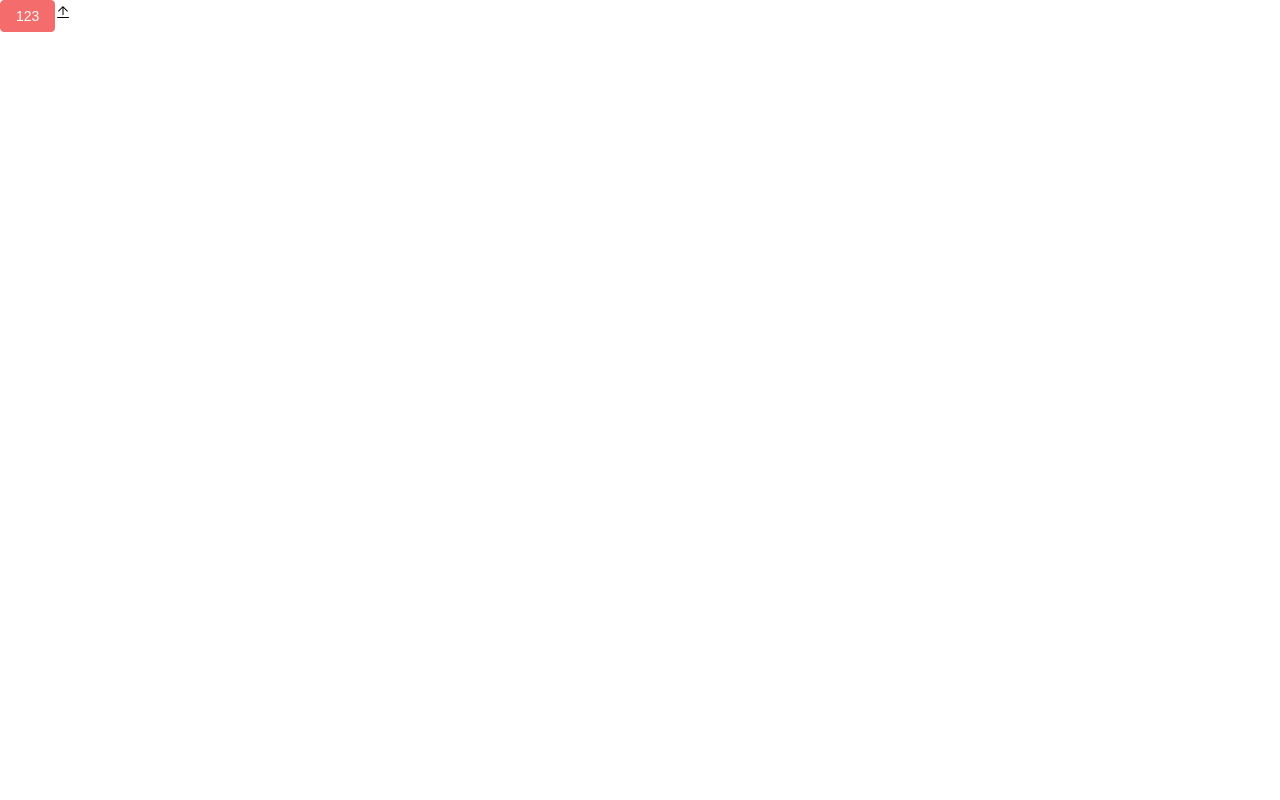
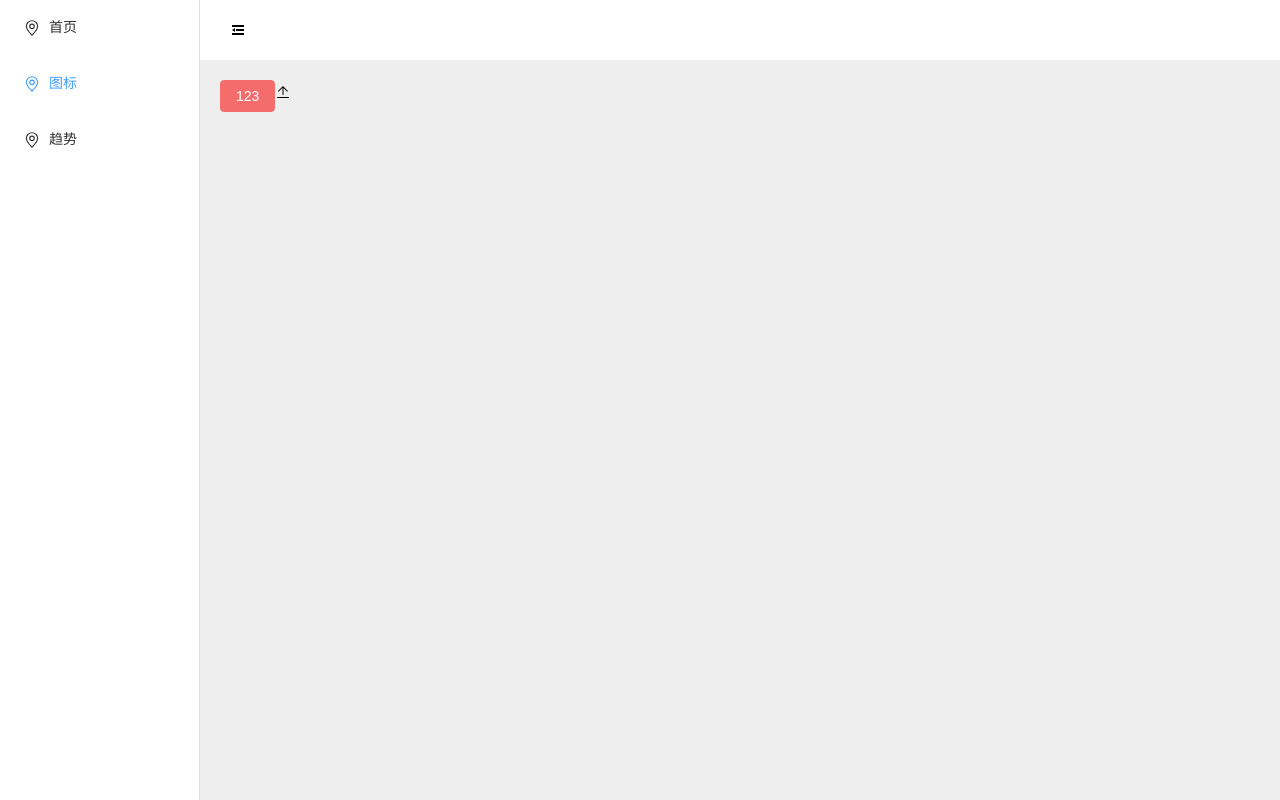
Before and after one commit to xiepengcz/m-components, a Vue app: page / in a window 1280 px wide. Built offline with nearby package versions, Linux system fonts and the light colour scheme.

Commit message:
Flex menu

```diff
--- a/src/App.vue
+++ b/src/App.vue
@@ -7,5 +7,8 @@
   margin: 0;
   padding: 0;
 }
+html,body,#app, .el-container, .el-menu{
+  height: 100%;
+}
 svg{width:  1em;height: 1em;}
 </style>
--- /dev/null
+++ b/src/components/container/src/index.vue
@@ -0,0 +1,27 @@
+<template>
+  <el-container>
+    <el-aside width="auto">
+      <nav-side v-model:collapse="isCollapse"></nav-side>
+    </el-aside>
+    <el-container>
+      <el-header>
+        <nav-header v-model:collapse="isCollapse"></nav-header>
+      </el-header>
+      <el-main style="background:#eee">
+        <router-view></router-view>
+      </el-main>
+    </el-container>
+  </el-container>
+</template>
+
+<script setup lang="ts">
+import { ref } from 'vue';
+import NavHeader from './navHeader/index.vue'
+import NavSide from './navSide/index.vue'
+let isCollapse = ref(false)
+</script>
+<style lang="scss">
+.el-header{
+  padding: 0;
+}
+</style>
--- /dev/null
+++ b/src/components/container/src/navHeader/index.vue
@@ -0,0 +1,27 @@
+<template>
+  <div class="header" @click="toggle">
+    <el-icon-expand v-if="props.collapse"></el-icon-expand>
+    <el-icon-fold v-else></el-icon-fold>
+  </div>
+</template>
+
+<script setup lang="ts">
+const props = defineProps<{
+  collapse: boolean
+}>()
+let emits = defineEmits(['update:collapse'])
+let toggle = () => {
+  console.log('ttt');
+  // 修改父级数据
+  emits('update:collapse', !props.collapse)
+}
+</script>
+<style lang="scss">
+  .header{
+    height: 60px;
+    padding-left: 30px;
+    display: flex;
+    align-items: center;
+    border-bottom: 1px solid #eee;
+  }
+</style>
--- /dev/null
+++ b/src/components/container/src/navSide/index.vue
@@ -0,0 +1,35 @@
+<template>
+  <el-menu :collapse="props.collapse" class="el-menu-vertical-demo" default-active="2">
+    <el-menu-item index="1">
+      <el-icon>
+        <el-icon-location />
+      </el-icon>
+      <template #title>首页</template>
+    </el-menu-item>
+    <el-menu-item index="2">
+      <el-icon>
+        <el-icon-location />
+      </el-icon>
+      <template #title>图标</template>
+    </el-menu-item>
+    <el-menu-item index="3">
+      <el-icon>
+        <el-icon-location />
+      </el-icon>
+      <template #title>趋势</template>
+    </el-menu-item>
+  </el-menu>
+</template>
+
+<script setup lang="ts">
+const props = defineProps<{
+  collapse: boolean
+}>()
+</script>
+
+<style lang="scss">
+.el-menu-vertical-demo:not(.el-menu--collapse) {
+  width: 200px;
+  min-height: 400px;
+}
+</style>
```
Also changed, not shown: src/router/index.ts (+9 -2 lines).
